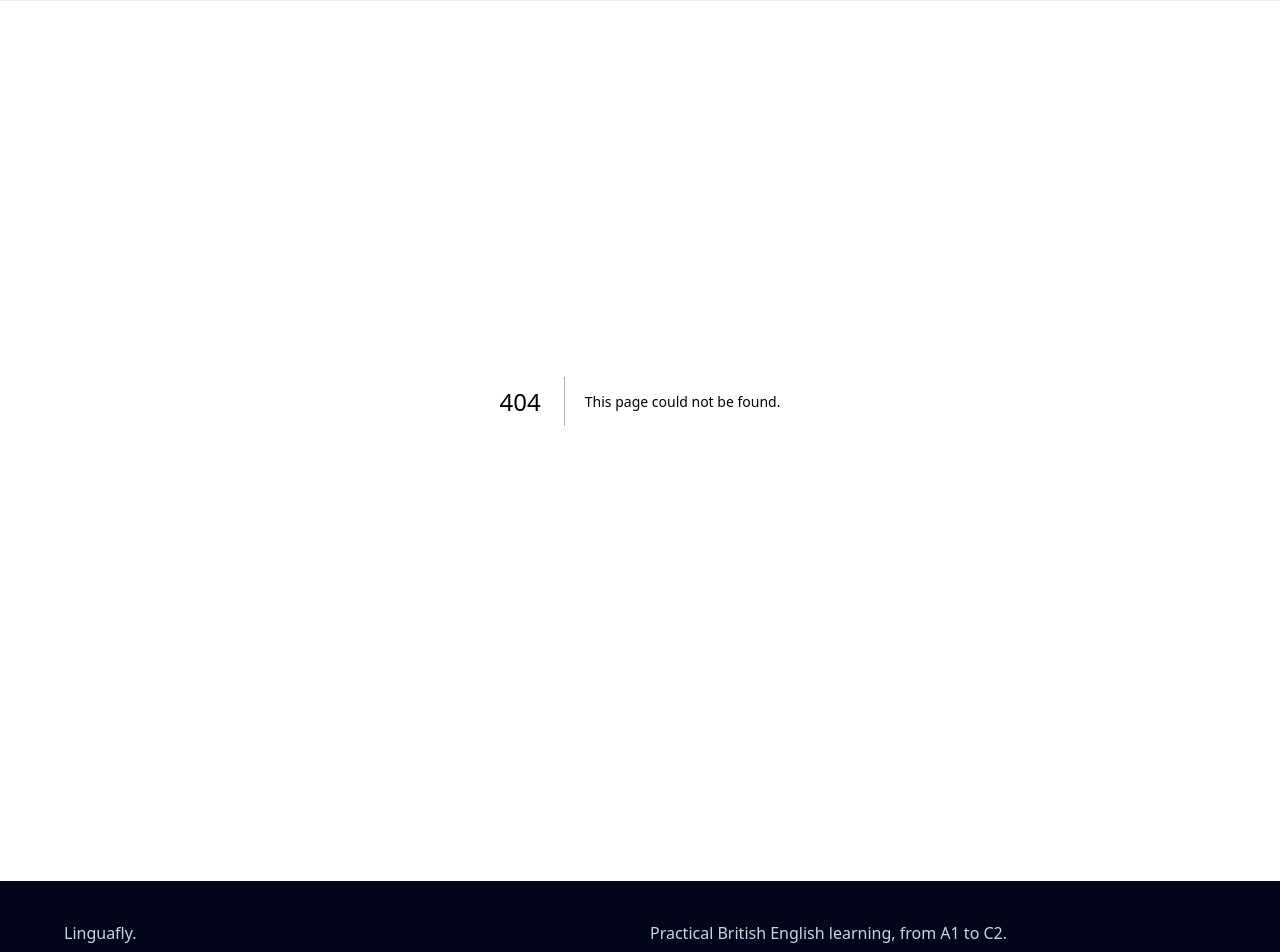
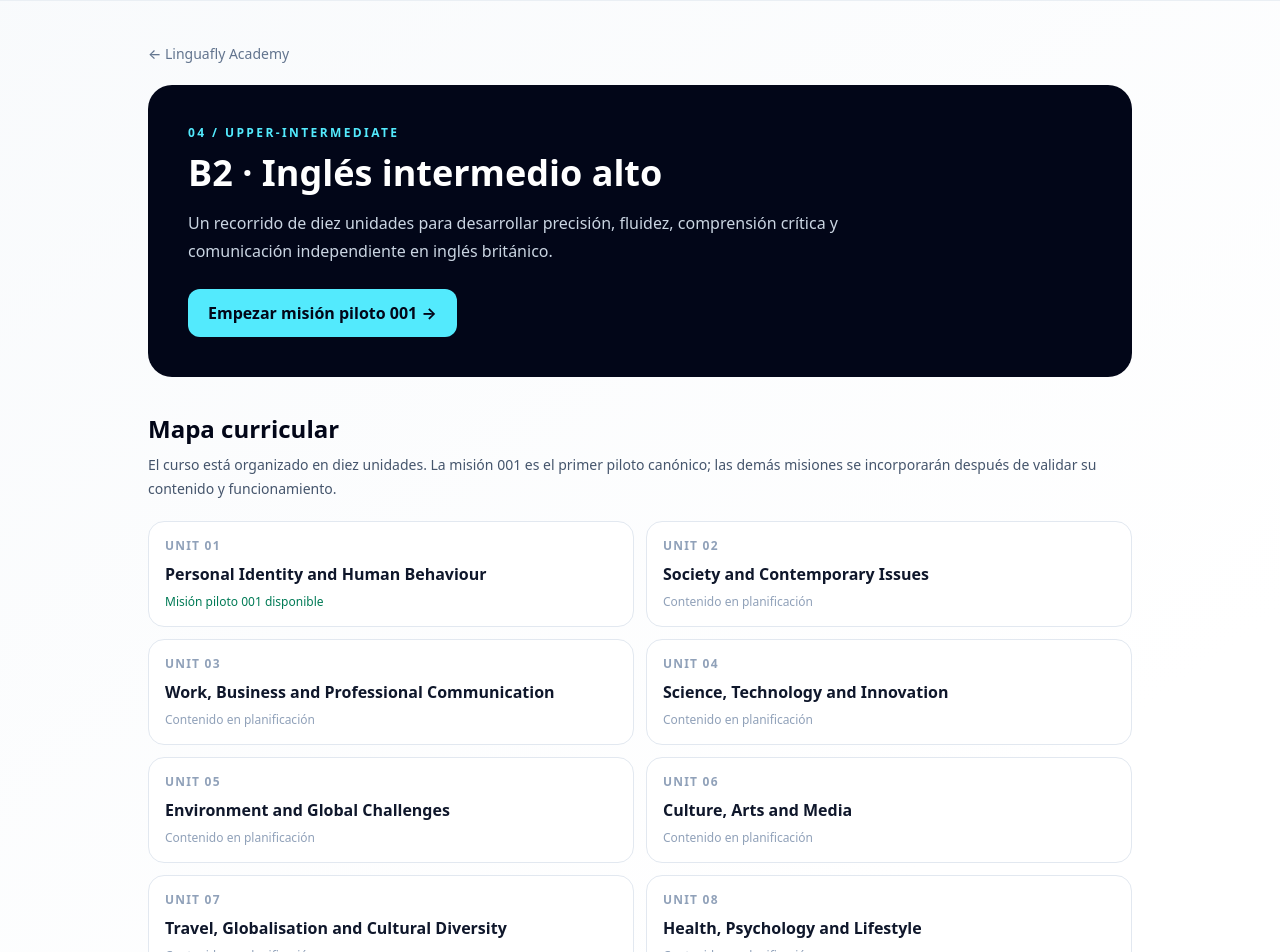
Before and after one commit to linguafly6-ui/linguaflynew2, a Next.js app: page /academia/b2 in a window 1280 px wide. Before the commit this address had no page. Shown: the part 80-1032 px from the top of the page. Built offline with nearby package versions, Linux system fonts and the light colour scheme.

Commit message:
Add B2 course landing page

```diff
--- /dev/null
+++ b/app/academia/b2/page.tsx
@@ -0,0 +1,48 @@
+import Link from "next/link";
+
+export const metadata = {
+  title: "B2 · Inglés intermedio alto · Linguafly Academy",
+  description: "Curso B2 de inglés británico: currículo por unidades y misiones comunicativas.",
+};
+
+const units = [
+  "Personal Identity and Human Behaviour",
+  "Society and Contemporary Issues",
+  "Work, Business and Professional Communication",
+  "Science, Technology and Innovation",
+  "Environment and Global Challenges",
+  "Culture, Arts and Media",
+  "Travel, Globalisation and Cultural Diversity",
+  "Health, Psychology and Lifestyle",
+  "Communication, Argumentation and Critical Thinking",
+  "Independent and Effective Communication",
+];
+
+export default function B2CoursePage() {
+  return (
+    <main className="mx-auto min-h-screen max-w-5xl px-5 py-10">
+      <Link href="/academia" className="text-sm font-medium text-slate-500 hover:text-blue-700">← Linguafly Academy</Link>
+      <header className="mt-5 rounded-3xl bg-slate-950 px-7 py-10 text-white sm:px-10">
+        <p className="text-xs font-bold uppercase tracking-[.2em] text-cyan-300">04 / Upper-intermediate</p>
+        <h1 className="mt-3 text-4xl font-black">B2 · Inglés intermedio alto</h1>
+        <p className="mt-4 max-w-2xl leading-7 text-slate-300">Un recorrido de diez unidades para desarrollar precisión, fluidez, comprensión crítica y comunicación independiente en inglés británico.</p>
+        <div className="mt-6">
+          <Link href="/academia/b2/001-canonical" className="inline-flex rounded-xl bg-cyan-300 px-5 py-3 font-bold text-slate-950 hover:bg-cyan-200">Empezar misión piloto 001 →</Link>
+        </div>
+      </header>
+      <section className="mt-9">
+        <h2 className="text-2xl font-bold text-slate-950">Mapa curricular</h2>
+        <p className="mt-2 text-sm leading-6 text-slate-600">El curso está organizado en diez unidades. La misión 001 es el primer piloto canónico; las demás misiones se incorporarán después de validar su contenido y funcionamiento.</p>
+        <ol className="mt-5 grid gap-3 sm:grid-cols-2">
+          {units.map((unit, index) => (
+            <li key={unit} className="rounded-2xl border border-slate-200 bg-white p-4">
+              <p className="text-xs font-bold tracking-widest text-slate-400">UNIT {String(index + 1).padStart(2, "0")}</p>
+              <h3 className="mt-2 font-semibold text-slate-900">{unit}</h3>
+              {index === 0 ? <p className="mt-2 text-xs font-medium text-emerald-700">Misión piloto 001 disponible</p> : <p className="mt-2 text-xs text-slate-400">Contenido en planificación</p>}
+            </li>
+          ))}
+        </ol>
+      </section>
+    </main>
+  );
+}
```
